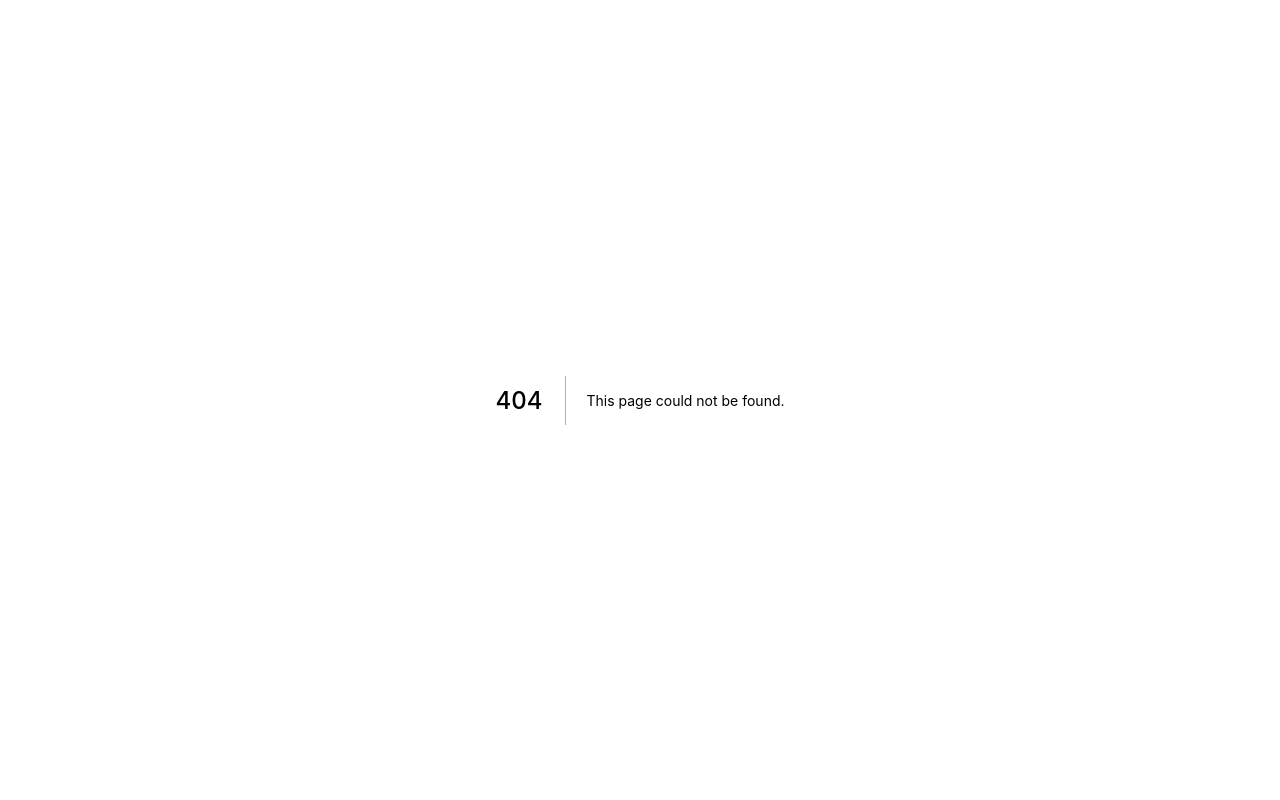
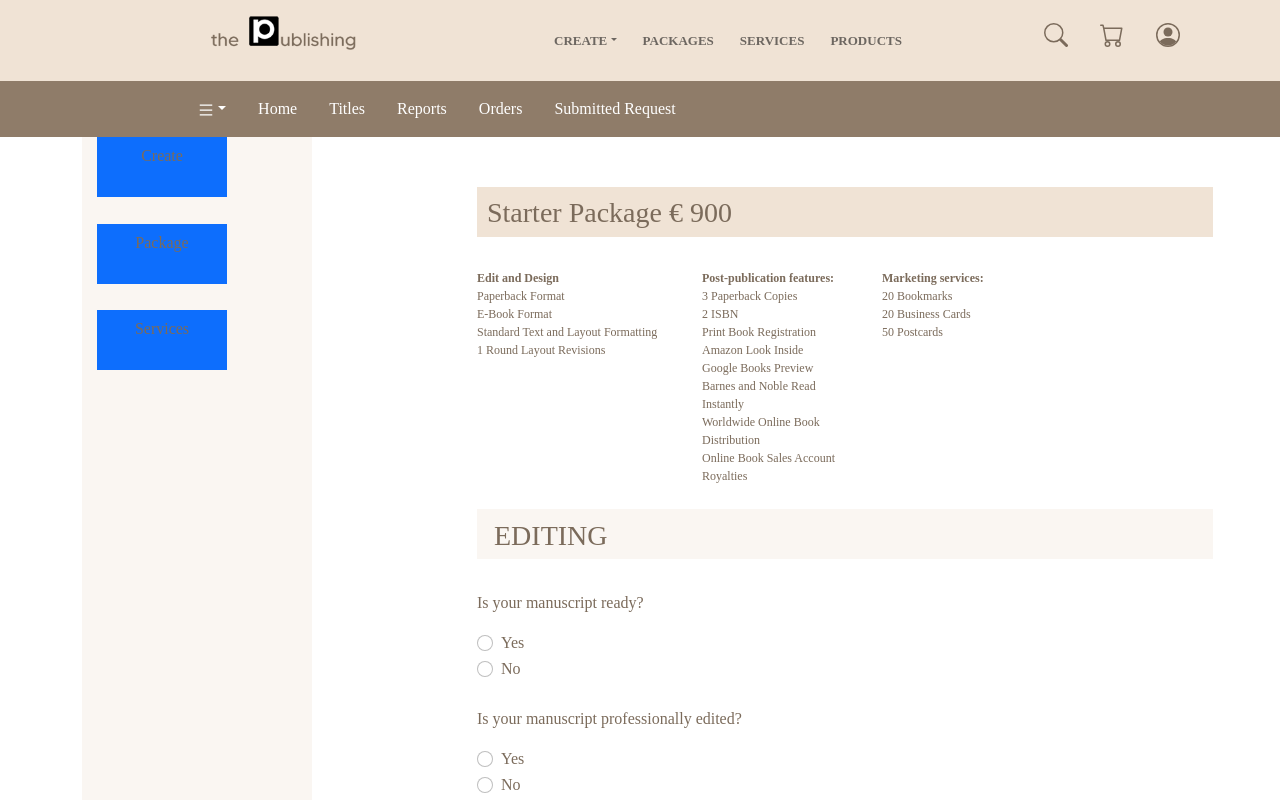
Before and after one commit to poloyacero/publish-web, a Next.js app: page /dashboard/starterpkg in a window 1280 px wide. Before the commit this address had no page. Shown: the top 800 px of the page. Built offline with nearby package versions, Linux system fonts and the light colour scheme; a web font is replaced by a local one.

Commit message:
add navbar dashboard css

```diff
--- a/components/Dashboard/NavMenuDashboard.module.css
+++ b/components/Dashboard/NavMenuDashboard.module.css
@@ -44,10 +44,11 @@
 }
 
 .buttons:hover {
-  background-color: #7b6b5b;
   text-decoration: none;
   color: #f8f7f7;
+  background-color: #7b6b5b;
 }
+
 .sidebarcol {
   padding-left: 100px;
 }
@@ -65,16 +66,17 @@
   background-color: #faf6f2;
   width: 736px;
   height: 50px;
-  padding-top: 14px;
+  padding-top: 10px;
   padding-left: 17px;
 }
 .homeHeaderlabel2 {
   background-color: #f0e3d5;
-  width: 100%;
+  width: 736px;
   height: 50px;
   padding-top: 9px;
   padding-left: 10px;
 }
+
 .createcontainer {
   display: flex;
   flex-direction: column;
@@ -182,3 +184,13 @@
   font-size: 10px;
   text-align: left;
 }
+
+.sidebarlink a {
+  cursor: pointer;
+  text-decoration: none;
+  color: #7b6b5b;
+}
+
+.pkgdetails {
+  font-size: 12px;
+}
--- a/components/Dashboard/Sidebar.tsx
+++ b/components/Dashboard/Sidebar.tsx
@@ -16,9 +16,9 @@ const Sidebar = ({ ...props }: SidebarProps) => {
     <Col md={4} className={styles.sidebarcol} >
     <Col className={styles.buttoncontainer}>
 <Row className={styles.buttonwrapper}>
-<Col><Button className={styles.buttons}><Link href="/dashboard/createdashboard" passHref>Create</Link></Button></Col>
-<Col><Button className={styles.buttons}><Link href="/dashboard/packagesdashboard" passHref>Package</Link></Button></Col>
-<Col><Button className={styles.buttons}><Link href="/dashboard/servicesdashboard" passHref>Services</Link></Button></Col>
+<Col><Link href="/dashboard/createdashboard" passHref><Button className={styles.buttons}>Create</Button></Link></Col>
+<Col><Link href="/dashboard/packagesdashboard" passHref><Button className={styles.buttons}>Package</Button></Link></Col>
+<Col><Link href="/dashboard/servicesdashboard" passHref><Button className={styles.buttons}>Services</Button></Link></Col>
 </Row>
 </Col>
 </Col>
--- a/components/Dashboard/forms.tsx
+++ b/components/Dashboard/forms.tsx
@@ -15,7 +15,7 @@ const Dforms = ({ ...props }: FormProps) => {
     <Form.Group as={Row}>
               <Col sm={10}>
                 <br/>
-                <h3 className={styles.formHeaderlabel}>EDITING</h3>
+                <h3 className={styles.homeHeaderlabel}>EDITING</h3>
                 <br/>
               </Col>
          <Col sm={10}>
@@ -356,7 +356,7 @@ const Dforms = ({ ...props }: FormProps) => {
 
               <Form.Group>
                 <br/> <br/> <br/>
-              <Button className={styles.submitbutton}>Submit Request</Button>
+              <Button className={styles.submitbuttondashboard}>Submit Request</Button>
               <br/> <br/> <br/>
               </Form.Group>
               </>
--- /dev/null
+++ b/pages/dashboard/starterpkg.tsx
@@ -0,0 +1,75 @@
+import React from 'react'
+import Head from 'next/head'
+import NavMenuDashboard from '../../components/Dashboard/Navdashboard'
+import NavMenu from '../../components/Nav'
+import Sidebar from '../../components/Dashboard/Sidebar'
+import styles from '../../styles/Home.module.css'
+import styles2 from '../../components/Dashboard/NavMenuDashboard.module.css'
+import Forms from '../../components/Dashboard/forms'
+import styleIn from '../../styles/inputstyle.module.css'
+import { Col, Container, Row ,Form,Button} from 'react-bootstrap'
+import FooterDashboard from "../../components/FooterDashboard";
+import 'bootstrap/dist/css/bootstrap.min.css';
+
+export default function starterpkg() {
+    return (
+        <div className={styles.container}>
+      <Head>
+        <title>Starter Package</title>
+        <link rel="icon" href="/thepublishing.svg" />
+      </Head>
+      <NavMenu />
+      <NavMenuDashboard className={styles.home}/>
+
+        <Container fluid>
+          <Container>
+            <Row>
+               <Sidebar/>
+                <Col md={6}>
+             <Col className={styles2.createcontainer}>
+
+                <h3 className={styles2.homeHeaderlabel2}>Starter Package  € 900</h3>
+                <br/>
+
+            <Row>
+               <Col className={styles2.pkgdetails}>
+                 <Row>
+              <Col md={5}><b>Edit and Design</b><br/>
+                    Paperback Format<br/>
+                    E-Book Format<br/>
+                    Standard Text and Layout Formatting<br/>
+                    1 Round Layout Revisions<br/>
+                    </Col>
+                    <Col md={4}>
+                    <b>Post-publication features:</b><br/>
+                    3 Paperback Copies<br/>
+                    2 ISBN<br/>
+                    Print Book Registration<br/>
+                    Amazon Look Inside<br/>
+                    Google Books Preview<br/>
+                    Barnes and Noble Read Instantly<br/>
+                    Worldwide Online Book Distribution<br/>
+                    Online Book Sales Account<br/>
+                    Royalties<br/>
+                    </Col>
+                    <Col md={3}>
+                    <b>Marketing services:</b><br/>
+                    20 Bookmarks<br/>
+                    20 Business Cards<br/>
+                    50 Postcards<br/>
+                    </Col>
+                    </Row>
+                    </Col>
+            </Row>
+            <Forms/>
+             </Col>
+             </Col>
+            </Row>
+          </Container>
+
+        </Container>
+
+      <FooterDashboard />
+        </div>
+    )
+}
```
